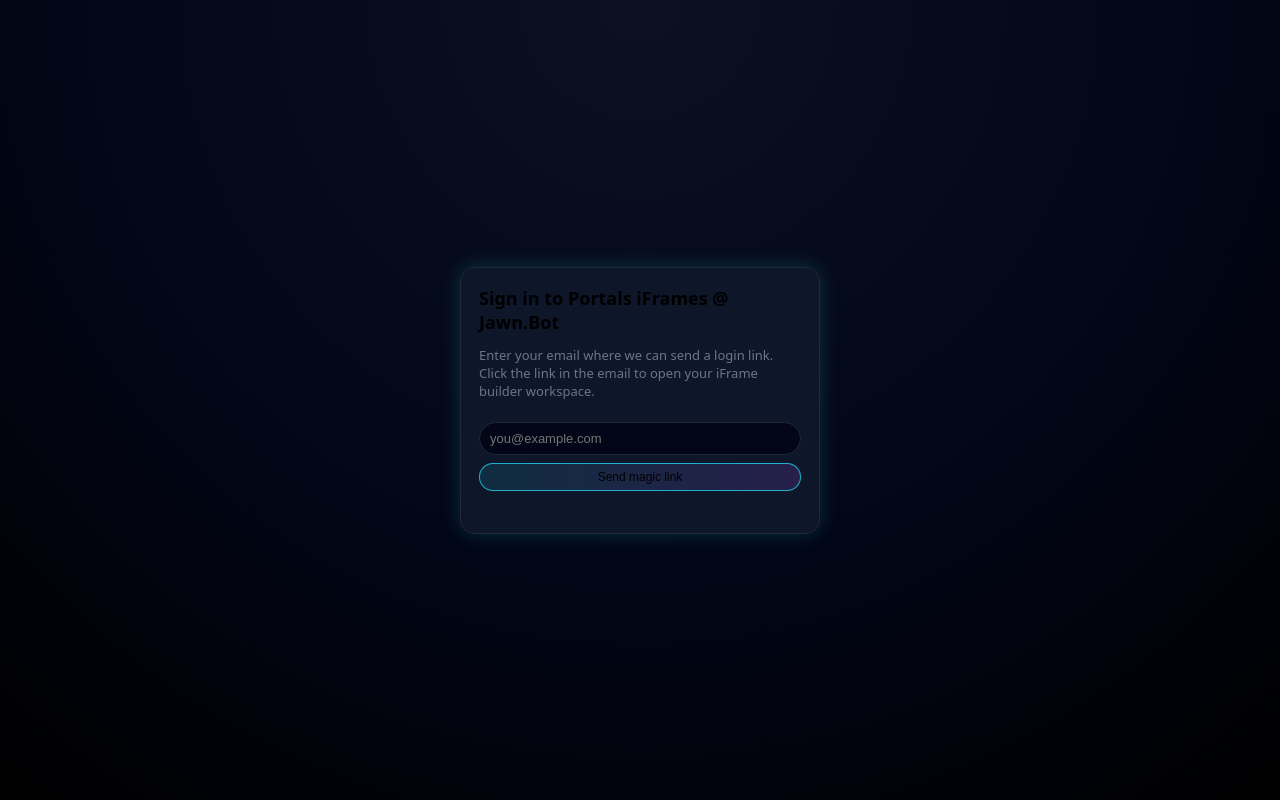
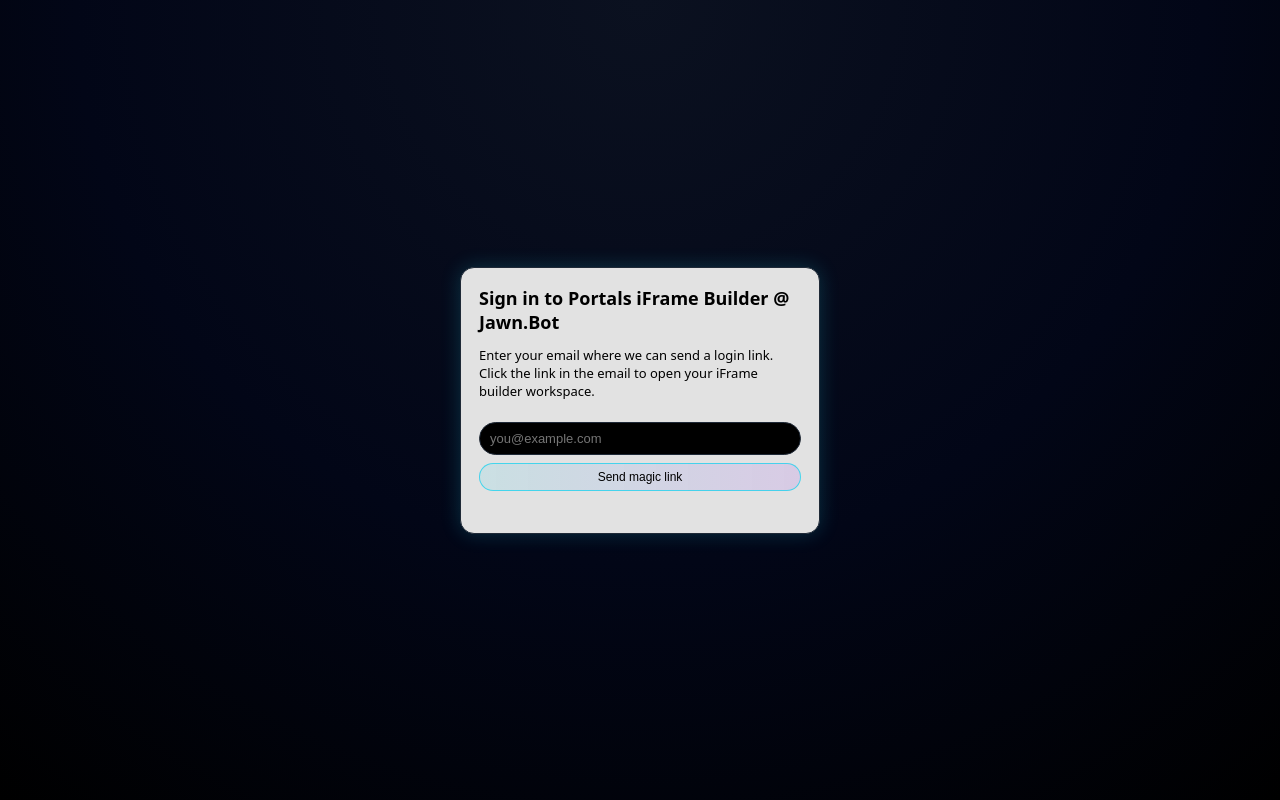
Before and after one commit to foragerbot/portals-iframes, a React (Vite) app in the folder client/: page /login in a window 1280 px wide. Built offline with nearby package versions, Linux system fonts and the light colour scheme.

Commit message:
aesthetic fixes

```diff
--- a/client/src/App.jsx
+++ b/client/src/App.jsx
@@ -85,7 +85,7 @@
   return (
     <div className="login-shell">
       <div className="login-card">
-        <h1>Sign in to Portals iFrames @ Jawn.Bot</h1>
+        <h1>Sign in to Portals iFrame Builder @ Jawn.Bot</h1>
         <p>
           Enter your email where we can send a login link. Click the link in the email to open your iFrame builder workspace.
         </p>
@@ -115,8 +115,8 @@
     <div className="app-shell">
       <header className="app-header">
         <div className="app-header-title">
-          <h1>Portals iFrames @ Jawn.Bot</h1>
-          <span>Custom Portals iFrame Builder</span>
+          <h1>Portals iFrame Builder @ Jawn.Bot</h1>
+          <span>Custom Builds & Page Hosting</span>
         </div>
         <div className="app-header-right">
           {usage && (
@@ -836,7 +836,7 @@
                         onClick={handleOpenPreview}
                         disabled={!selectedPath}
                       >
-                        Preview iframe
+                        Preview iFrame
                       </button>
                     </div>
                     <div
@@ -960,7 +960,7 @@
           >
             <div className="preview-modal-header">
               <div>
-                <div className="preview-modal-title">Iframe preview</div>
+                <div className="preview-modal-title">iFrame preview</div>
                 <div className="preview-modal-subtitle">
                   /p/{slug}/{selectedPath}
                 </div>
--- a/client/src/styles.css
+++ b/client/src/styles.css
@@ -106,7 +106,7 @@
 
 .badge-pill.ok {
   border-color: var(--ok);
-  color: var(--ok);
+  color: var(--accent-secondary);
 }
 
 .badge-pill.warn {
@@ -490,7 +490,7 @@
   width: 360px;
   border-radius: var(--radius-lg);
   border: 1px solid var(--panel-border);
-  background: rgba(15, 23, 42, 0.96);
+  background: var(--bg-main);
   box-shadow: var(--shadow-soft);
   padding: 18px 18px 16px;
   display: flex;
@@ -506,7 +506,7 @@
 .login-card p {
   font-size: 13px;
   margin: 0;
-  color: var(--text-muted);
+  color: var(--text-main);
 }
 
 .login-card form {
@@ -519,8 +519,8 @@
 .login-card input[type='email'] {
   border-radius: 999px;
   border: 1px solid var(--panel-border);
-  background: #020617;
-  color: var(--text-main);
+  background: var(--code-bg);
+  color: var(--code-text);
   padding: 8px 10px;
   font-size: 13px;
   outline: none;
@@ -687,7 +687,7 @@
   min-width: 120px;
   padding: 4px;
   border-radius: 8px;
-  background: rgba(15, 23, 42, 0.98);
+  background: var(--button-alt);
   border: 1px solid var(--panel-border, #1f2937);
   box-shadow: 0 10px 30px rgba(15, 23, 42, 0.8);
   z-index: 40;
@@ -706,7 +706,7 @@
 }
 
 .user-menu-item:hover {
-  background: rgba(37, 99, 235, 0.1);
+  background: var(--accent-secondary);
 }
 
 /* Responsive: stack vertically on narrower viewports */
```
Also changed, not shown: 1 other file (tests, documents, lock files or other folders).
